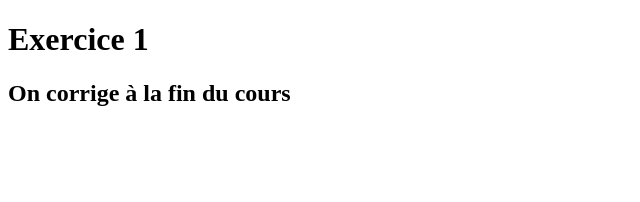
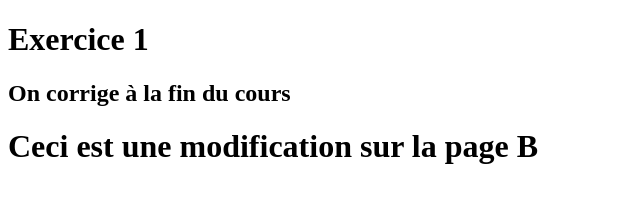
Before and after one commit to dikoman/exercice1, a plain HTML site: page index.htm in a window 1280 px wide. Shown: the whole page, without its empty margins (0-640 px from the left). Drawn offline with Linux system fonts and the light colour scheme.

Commit message:
B - h1 dans le header

```diff
--- a/index.htm
+++ b/index.htm
@@ -11,6 +11,7 @@
     <header>
         <h1>Exercice 1</h1>
         <h2>On corrige à la fin du cours</h2>
+        <h1>Ceci est une modification sur la page B</h1>
     </header>
 
     <main
```
